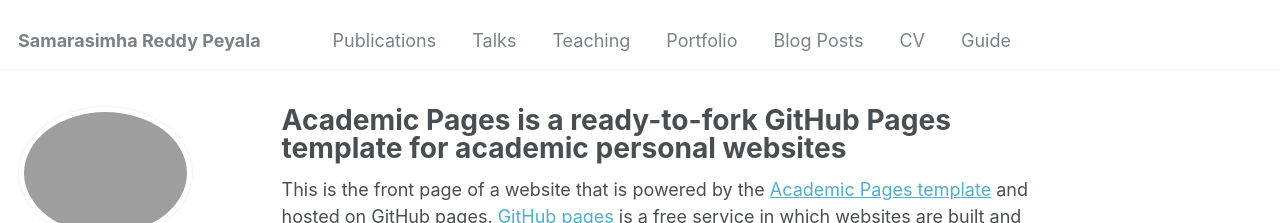
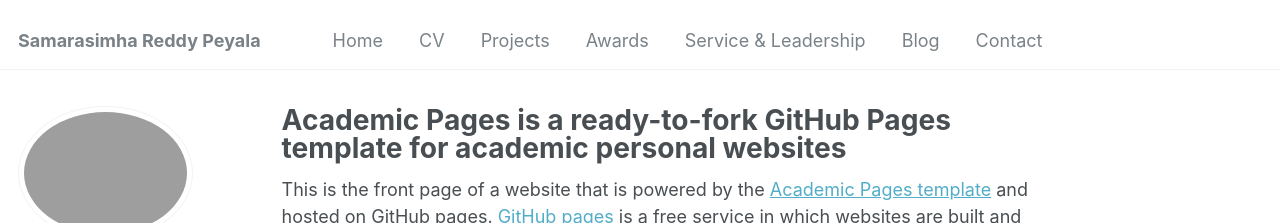
Before and after one commit to samarasimhapeyala/samarasimhapeyala.github.io, a Jekyll site: the page built from _pages/about.md, in a window 1280 px wide. Shown: the top 223 px of the page. Built offline with Jekyll 4.4.1, drawn with Linux system fonts in a browser that asks for light colours.

Commit message:
Update navigation.yml

```diff
--- a/_data/navigation.yml
+++ b/_data/navigation.yml
@@ -5,23 +5,35 @@
 # prevent it from being included in the site.
 
 main:
-  - title: "Publications"
-    url: /publications/
-
-  - title: "Talks"
-    url: /talks/
-
-  - title: "Teaching"
-    url: /teaching/
-
-  - title: "Portfolio"
-    url: /portfolio/
-
-  - title: "Blog Posts"
-    url: /year-archive/
+  - title: "Home"
+    url: /
 
   - title: "CV"
     url: /cv/
 
-  - title: "Guide"
-    url: /markdown/
+  - title: "Projects"
+    url: /projects/
+
+  - title: "Awards"
+    url: /awards/
+
+  #- title: "Talks"
+  #  url: /talks/
+
+  - title: "Service & Leadership"
+    url: /community/
+
+  #- title: "Teaching"
+  #  url: /teaching/
+
+  #- title: "Portfolio"
+  #  url: /portfolio/
+
+  - title: "Blog"
+    url: /blog/
+
+  - title: "Contact"
+    url: /contact/
+
+  #- title: "Guide"
+  #  url: /markdown/
```
